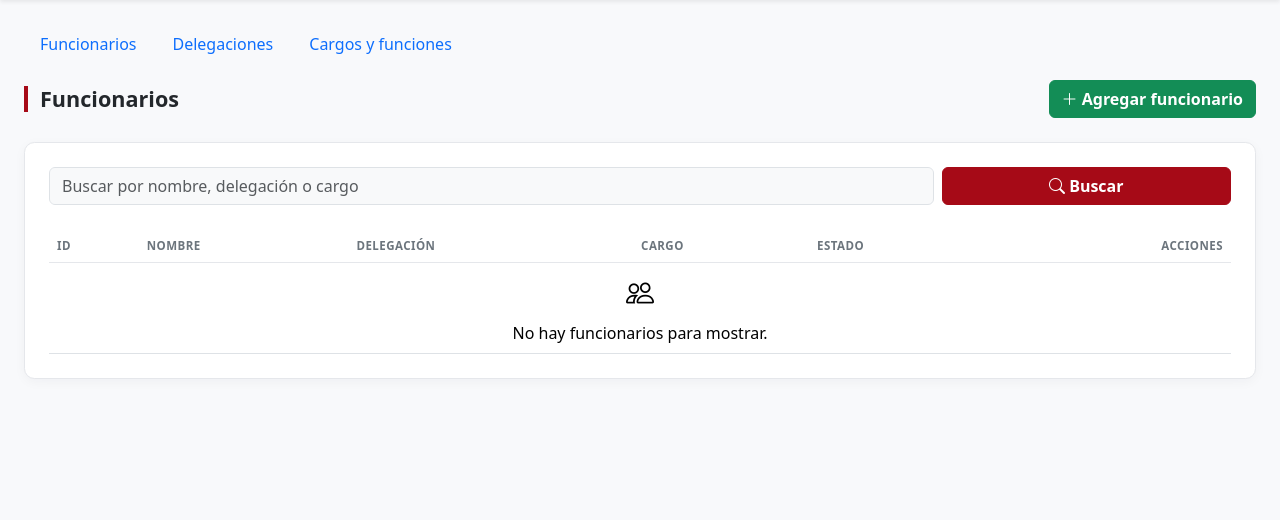
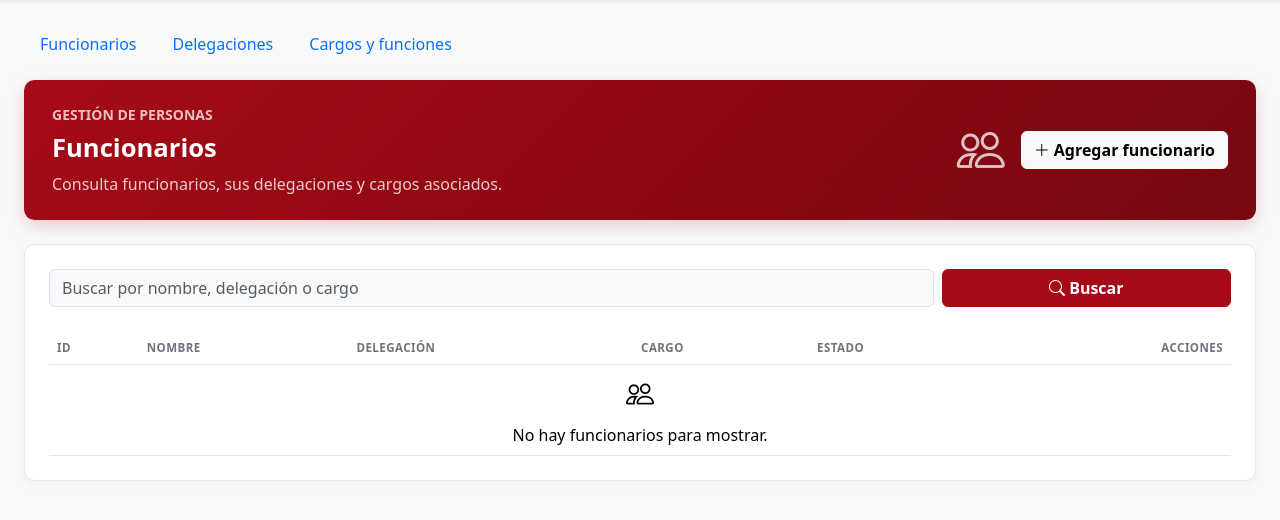
Before and after one commit to Franxescoo/Proyecto_Muni, a Django app: page /organization/employees/ in a window 1280 px wide. Shown: the part 74-594 px from the top of the page. Run offline with Django 5.2, Linux system fonts and the light colour scheme; the visitor is signed in with stand-in values (Sample User, id 1); data that the repository does not hold is empty.

Commit message:
Unifica diseño visual de templates de organización

```diff
--- a/templates/organization/employee_list.html
+++ b/templates/organization/employee_list.html
@@ -3,16 +3,15 @@
 {% block titulo %}Funcionarios · Organización{% endblock %}
 
 {% block contenido %}
-<div class="d-flex flex-wrap justify-content-between align-items-center gap-3 mb-4">
-    <h1 class="organization-title mb-0">Funcionarios</h1>
-    {% if perms.organization.add_employee %}
-    <a class="btn btn-organization-success fw-semibold" href="{% url 'organization:employee_create' %}">
-        <i class="bi bi-plus-lg"></i> Agregar funcionario
-    </a>
-    {% endif %}
-</div>
+<div class="organization-shell">
+<section class="organization-hero mb-4 d-flex flex-wrap align-items-center justify-content-between gap-3">
+    <div><div class="small text-uppercase fw-semibold opacity-75 mb-2">Gestión de personas</div><h1 class="mb-2 fw-bold">Funcionarios</h1><p class="mb-0">Consulta funcionarios, sus delegaciones y cargos asociados.</p></div>
+    <div class="d-flex align-items-center gap-3"><i class="bi bi-people display-5 opacity-75" aria-hidden="true"></i>
+    {% if perms.organization.add_employee %}<a class="btn btn-light fw-semibold" href="{% url 'organization:employee_create' %}"><i class="bi bi-plus-lg me-1"></i>Agregar funcionario</a>{% endif %}
+    </div>
+</section>
 
-<section class="organization-card p-3 p-md-4">
+<section class="section-card p-3 p-lg-4">
     <form method="get" class="row g-2 mb-4">
         <div class="col-md-9">
             <label class="visually-hidden" for="employee-search">Buscar funcionario</label>
@@ -58,4 +57,5 @@
         </table>
     </div>
 </section>
+</div>
 {% endblock %}
```
